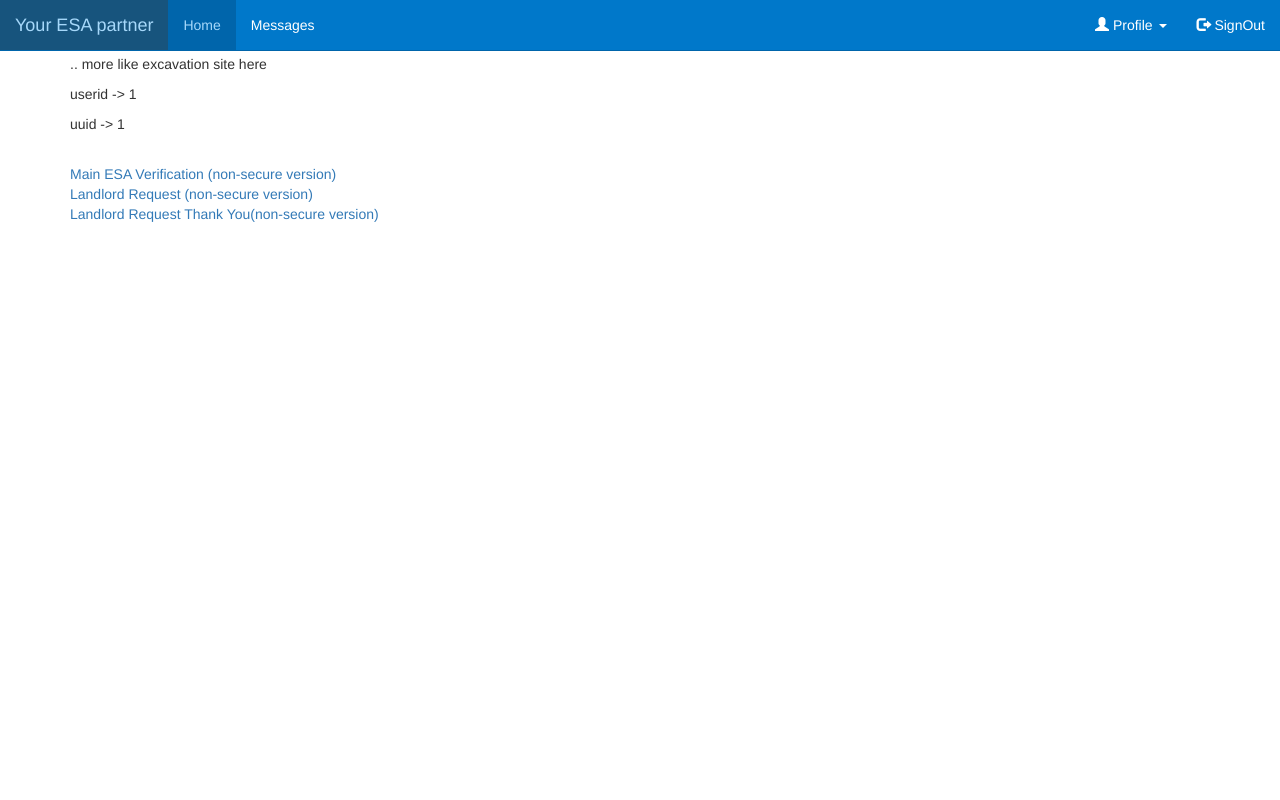
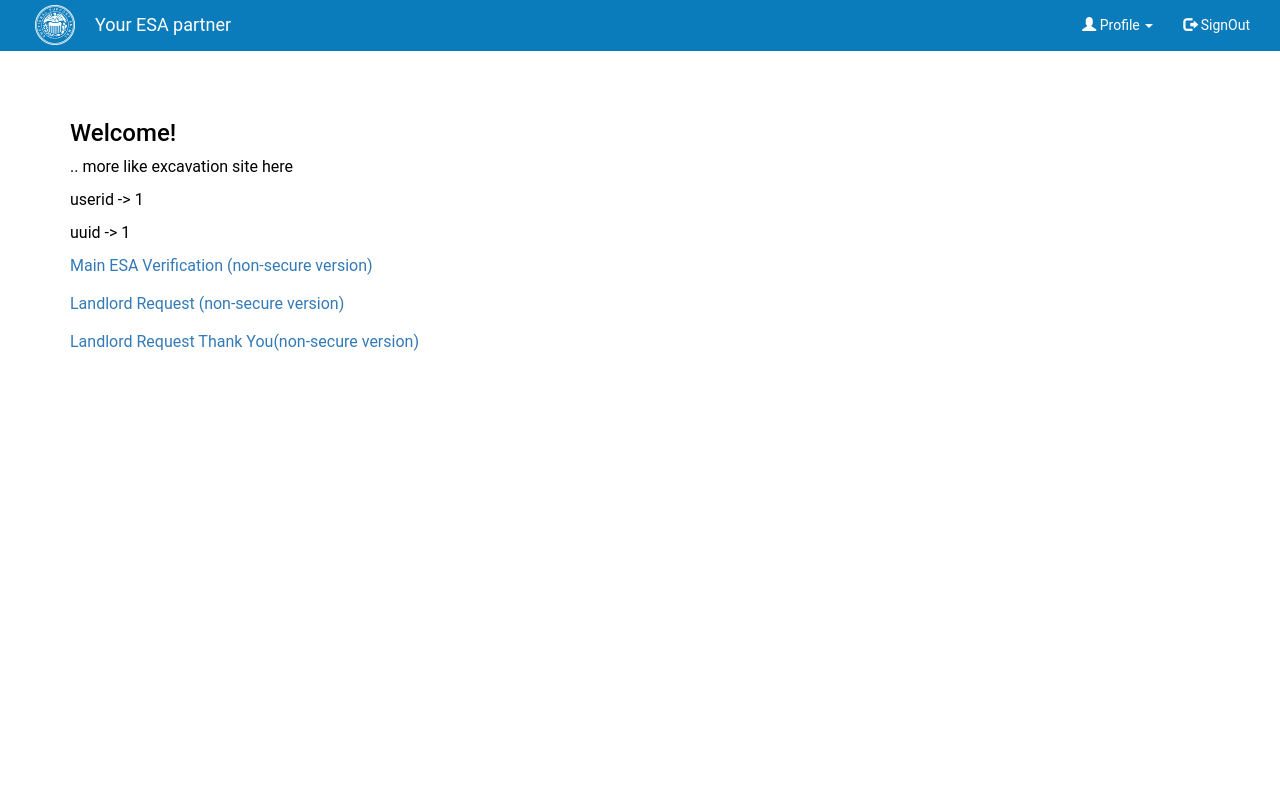
Before and after one commit to alex-code-keen/esa-verification, a PHP site: page /welcome.php in a window 1280 px wide. Run offline with PHP 8.4, Linux system fonts and the light colour scheme; the visitor is signed in with stand-in values (Sample User, id 1).

Commit message:
esaverification page and welcome page ui

```diff
--- a/css/styles.css
+++ b/css/styles.css
@@ -1,16 +1,18 @@
-
-:root{
+:root {
     --primary-color: #0b7cbb;
     --primary-color-light: rgb(60, 150, 201);
+    --color-light-blue:#edf6fa;
     --color-dark-grey: #34515e;
     --color-light-grey: #8eacbb;
     --color-dark-red: #d50000;
-    --color-light-red:#ff5131;
-    --font-condensed : 'Roboto Condensed', sans-serif;
+    --color-light-red: #ff5131;
+    --font-condensed: 'Roboto Condensed', sans-serif;
 }
+
 html {
     font-size: 14px;
 }
+
 body {
     margin: 0;
     padding: 0;
@@ -18,14 +20,19 @@ body {
     color: #fff;
     font-family: 'Roboto', sans-serif;
 }
+.bg-white{
+    background: #fff;
+}
 .form-group {
     font-family: 'Roboto', sans-serif;
-    text-align:center;
+    text-align: center;
 }
+
 .form-control .btn-default {
     background: #ebf4fa;
-    text-align:left;
+    text-align: left;
 }
+
 .heading {
     padding: 45px 0px 35px;
     font-family: 'Roboto Condensed', sans-serif;
@@ -34,6 +41,7 @@ body {
     align-items: center;
     flex-direction: column;
 }
+
 .heading-label {
     line-height: 14px;
     padding: 0px 0px 5px;
@@ -49,10 +57,10 @@ body {
     animation: fade-in 2s;
 }
 
-p {
+/* p {
     font-size: 30px;
     font-weight: 700;
-}
+} */
 
 footer {
     padding: 35px 0px 0px;
@@ -61,7 +69,6 @@ footer {
     align-items: center;
     justify-content: center;
     flex-direction: column;
-    /* padding-bottom: 40px; */
     color: #fff;
 }
 
@@ -94,70 +101,96 @@ footer {
 }
 
 @-webkit-keyframes fade-in {
-    from { opacity: 0; }
-      to { opacity: 1; }
+    from {
+        opacity: 0;
+    }
+
+    to {
+        opacity: 1;
+    }
 }
+
 @keyframes fade-in {
-    from {opacity: 0;}
-      to {opacity: 1;}
+    from {
+        opacity: 0;
+    }
+
+    to {
+        opacity: 1;
+    }
 }
 
 /** Styles ***/
-.page-container{
+.page-container {
     min-height: 90vh;
     padding: 0px 25px;
 }
-.form-wrapper{
+
+.form-wrapper {
     max-width: 400px;
     width: 100%;
     margin: 0 auto;
 }
-.form-group{
+
+.form-group {
     margin-bottom: 10px;
 }
-.form-control{
+
+.form-control {
     height: 40px;
     border: 1px solid #fff;
     border-radius: 4px;
     background-color: var(--primary-color-light);
     color: #fff;
 }
-.page-heading, .section-heading-small{
+
+.page-heading,
+.section-heading-small {
     font-family: var(--font-condensed);
     font-weight: bold;
 }
-.page-heading{
+
+.page-heading {
     font-size: 30px;
     margin: 0 0 10px 0;
 }
-.section-heading-small{
+
+.section-heading-small {
     font-size: 24px;
     margin: 0 0 20px 0;
 }
-.body-copy{
-    font-size:16px;
+
+.body-copy {
+    font-size: 16px;
     font-weight: normal;
 }
-.page-header-section{
+
+.page-header-section {
     padding: 40px 0px 25px 0px;
     text-align: center;
 }
-.page-header-section .logo{
+
+.page-header-section .logo {
     height: 120px;
     width: 120px;
 }
-.btn{
+
+.btn {
     border-radius: 0;
     transition: all .3s ease-in-out;
 }
-.btn:hover, .btn:focus{
+
+.btn:hover,
+.btn:focus {
     box-shadow: 0 4px 5px 0 rgb(0 0 0 / 14%), 0 1px 10px 0 rgb(0 0 0 / 12%), 0 2px 4px -1px rgb(0 0 0 / 30%);
 }
-.btn:focus{
+
+.btn:focus {
     border: none;
-    outline: none!important;
+    outline: none !important;
 }
-.btn-large{
+
+.btn-large {
     background-color: #fff;
     color: #000;
     border: none;
@@ -167,70 +200,172 @@ footer {
     font-size: 15px;
     font-weight: 300;
 }
-.link-primary{
+
+.link-primary {
     color: #fff;
     text-decoration: underline;
 }
-.form-control::placeholder{
+
+.form-control::placeholder {
     color: var(--color-dark-grey);
     opacity: 1;
 }
-.form-control:-ms-input-placeholder { /* Internet Explorer 10-11 */
+
+.form-control:-ms-input-placeholder {
+    /* Internet Explorer 10-11 */
     color: var(--color-dark-grey);
 }
-.form-control::-ms-input-placeholder { /* Microsoft Edge */
+
+.form-control::-ms-input-placeholder {
+    /* Microsoft Edge */
     color: var(--color-dark-grey);
 }
-.form-input-group{
+
+.form-input-group {
     margin-top: 20px;
 }
-.content-center{
+
+.content-center {
     display: flex;
-    flex-direction:column;
+    flex-direction: column;
     align-items: center;
     justify-content: center;
     max-width: 800px;
-    margin:0 auto;
+    margin: 0 auto;
 }
-.snippet{
+
+.snippet {
     display: flex;
     align-items: center;
     justify-content: center;
     flex-direction: column;
-    border:1px solid #fff;
+    border: 1px solid #fff;
     padding: 10px;
     font-size: 14px;
     max-width: 600px;
 }
-.snippet.snippet-hint{
+
+.snippet.snippet-hint {
     background: url("../img/bulb.svg") no-repeat 10px 10px;
     padding-left: 40px;
     background-size: 20px;
 }
-.snippet-error{
+
+.snippet-error {
     border-color: var(--color-light-red);
 }
-.snippet p{
+
+.snippet p {
     font-size: 14px;
-    margin-bottom:0;
+    margin-bottom: 0;
     font-weight: normal;
 }
-.snippet-heading{
+
+.snippet-heading {
     font-size: 16px;
-    margin:0 0 10px 0;
+    margin: 0 0 10px 0;
 }
-.snippet ul{
-    padding-left:30px;
+
+.snippet ul {
+    padding-left: 30px;
 }
-.m-t-30{
+
+.m-t-30 {
     margin-top: 30px;
 }
-.p-r-5{
+
+.p-r-5 {
     padding-right: 5px;
 }
-.p-r-10{
+
+.p-r-10 {
     padding-right: 10px;
 }
-.text-bold{
+
+.text-bold {
     font-weight: bold;
 }
+/** Dashboard Section **/
+.dashboard-section{
+    background: #fff;
+    color: #000;
+    font-size: 16px;
+    padding-top:100px;
+    padding-bottom: 50px;
+    min-height: 100vh;
+}
+.message-wrapper{
+    background-color: var(--color-light-blue);
+    max-width: 800px;
+    margin: 0 auto;
+    padding: 50px;
+}
+.message-wrapper a{
+   font-weight: bold;
+}
+.message-wrapper p, .message-wrapper a{
+    margin-bottom: 30px;
+    line-height: 1.6;
+}
+/** Dashboard Navbar **/
+.navbar-brand{
+    display: flex;
+    padding: 0;
+    align-items: center;
+}
+.navbar-logo-wrapper{
+    width: 50px;
+    height: 50px;
+    padding: 5px 0;
+    margin-right: 15px;
+}
+.navbar-logo{
+    object-fit: contain;
+    width: 100%;
+    height:100%;
+}
+.navbar-menu-mobile{
+    background-image: url(../img/mobile_menu_white.svg);
+    width: 20px;
+    height: 20px;
+    display: none;
+    cursor: pointer;
+}
+.dashboard-navbar{
+    background-color:var(--primary-color);
+    padding: 0 30px;
+}
+.dashboard-navbar a{
+    color: #fff;
+}
+.dashboard-navbar .navbar-nav a:hover, .dashboard-navbar .nav .open>a{
+    background-color: #fff;
+    color: var(--primary-color);
+}
+@media screen and (max-width:767px){
+    .navbar-menu-mobile{
+        display: block;
+    }
+    .navbar:after{
+        clear: none;
+    }
+    .navbar-nav{
+        display: none;
+        position: absolute;
+        right: 0;
+        background: var(--primary-color);
+        top: 44px;
+        width: 160px;
+    }
+    .dashboard-navbar{
+        display: flex;
+        align-items: center;
+    }
+    .navbar-header{
+        width: 98%;
+    }
+}
+.nav-link{
+    display: flex;
+    margin-bottom: 15px;
+}
--- /dev/null
+++ b/js/script.js
@@ -0,0 +1,4 @@
+//Navbar Toggle on Mobile View
+$(".navbar-menu-mobile").click(function(){
+    $(".navbar-nav").toggle();
+})
--- a/welcome.php
+++ b/welcome.php
@@ -23,83 +23,67 @@ if(!isset( $_SESSION["uuid"]) || $_SESSION["uuid"] !== true){
 <!DOCTYPE html>
 <html lang="en">
 <head>
+	<meta charset="utf-8">
+	<meta name="viewport" content="width=device-width, initial-scale=1, shrink-to-fit=no">
+	<link rel="shortcut icon" href="./img/favicon.png">
 	<title>Welcome</title>
-	<meta charset="utf-8">
-	<meta name="viewport" content="width=device-width, initial-scale=1">
+	<!-- Fonts -->
+	<link rel="preconnect" href="https://fonts.googleapis.com">
+	<link rel="preconnect" href="https://fonts.gstatic.com" crossorigin>
+	<link rel="stylesheet" href="https://fonts.googleapis.com/css2?family=Roboto+Condensed:ital,wght@0,400;0,700;1,700&display=swap">
+	<!-- Styles -->
+	<link rel="stylesheet" href="https://maxcdn.bootstrapcdn.com/bootstrap/3.3.7/css/bootstrap.min.css">
+	<link rel="stylesheet" type="text/css" href="./css/styles.css">
+</head>
 
-	<!-- Latest compiled and minified CSS -->
-	<link rel="stylesheet" href="https://maxcdn.bootstrapcdn.com/bootstrap/3.3.7/css/bootstrap.min.css">
-	<!-- Optional theme -->
-	<!-- link rel="stylesheet" href="https://maxcdn.bootstrapcdn.com/bootstrap/3.3.7/css/bootstrap-theme.min.css" -->
-	<!-- link rel="stylesheet" href="https://maxcdn.bootstrapcdn.com/font-awesome/4.7.0/css/font-awesome.min.css" -->
-	<!-- DataTables -->
-	<!--link rel="stylesheet" href="https://cdn.datatables.net/1.10.16/css/dataTables.bootstrap.min.css"-->
-
-	<!--link rel="stylesheet" type="text/css" href="basic.css"-->
-	<link rel="stylesheet" type="text/css" href="./css/welcome.css">
-
-	<script src="https://ajax.googleapis.com/ajax/libs/jquery/3.5.1/jquery.min.js"></script>
-	<script src="https://maxcdn.bootstrapcdn.com/bootstrap/3.3.7/js/bootstrap.min.js"></script>
-	<script src="https://cdnjs.cloudflare.com/ajax/libs/popper.js/1.16.0/umd/popper.min.js"></script>
-
-
-</head>
 <body>
-
-<nav class="navbar navbar-custom navbar-fixed-top">
-	<div class="container-fluid navbar-custom">
-		<div class="navbar-custom navbar-header">
-			<a class="navbar-custom navbar-brand" href="">Your ESA partner</a>
+	<!-- BEGIN NAVBAR -->
+	<header>
+		<nav class="navbar navbar-fixed-top dashboard-navbar">
+			<div class="navbar-header">
+				<a class="navbar-brand" href="#">
+					<div class="navbar-logo-wrapper">
+						<img src="./img/ESA_logo.PNG" class="navbar-logo" alt="ESA"/>
 					</div>
-		<ul class="nav navbar-custom navbar-nav">
-			<li class="navbar-custom active"><a href="">Home</a></li>
-			<!-- li class="navbar-custom"><a href="pets.php">Pets</a></li>
-			<li class="navbar-custom dropdown">
-				<a class="navbar-custom dropdown-toggle" data-toggle="dropdown" href="">Documents
-				<span class="caret"></span></a>
-				<ul class="dropdown-menu">
-					<li><a href="">House</a></li>
-					<li><a href="">Travel</a></li>
-					<li><a href="airline.php">Airlines</a></li>
-					<li><a href="">Custom</a></li>
-				</ul>
-			</li>
-			<li class="navbar-custom dropdown">
-				<a class="navbar-custom dropdown-toggle" data-toggle="dropdown" href="">Gallery
-				<span class="caret"></span></a>
-				<ul class="dropdown-menu">
-					<li><a href="gallery.php">View</a></li>
-					<li><a href="upload.php">Upload</a></li>
-				</ul>
-			</li-->
-			<li class="navbar-custom"><a href="">Messages</a></li>
-		</ul>
-		<ul class="nav navbar-custom navbar-nav navbar-right">
-			<li class="navbar-custom dropdown">
-				<a class="navbar-custom dropdown-toggle" data-toggle="dropdown" href="">
+					<span>Your ESA partner</span>
+				</a>
+			</div>
+			<div class="navbar-menu-mobile"></div>
+			<ul class="nav navbar-nav navbar-right">
+				<!-- <li class="active"><a href="">Home</a></li>
+				<li class=""><a href="">Messages</a></li> -->
+				<li class="dropdown">
+					<a class="dropdown-toggle" data-toggle="dropdown" href="">
 					<span class="glyphicon glyphicon-user"></span>  Profile <span class="caret"></span></a>
 					<ul class="dropdown-menu">
-					<!-- li><a href="">User info</a></li -->
 						<li><a href="reset-password.php">Reset Password</a></li>
 					</ul>
 				</li>
-			<li class="navbar-custom"><a href="logout.php"><span class="glyphicon glyphicon-log-out"></span>  SignOut</a></li>
-		</ul><br>
-	</div>
+				<li class=""><a href="logout.php"><span class="glyphicon glyphicon-log-out"></span>  SignOut</a></li>
+			</ul>
 		</nav>
+	</header>
+	<!-- END NAVBAR -->
 
+	<!-- BEGIN DASHBOARD SECTION -->
+	<section class="dashboard-section">
 		<div class="container">
-  <h3>Any welcome message header</h3>
+		<h3>Welcome!</h3>
 		<p>.. more like excavation site here</p>
 		<p><?php echo 'userid -> '.$userid; ?></p>
 		<p><?php echo 'uuid -> '.$uuid; ?></p>
-	<br>
-	<a href="index.html">Main ESA Verification (non-secure version)</a><br>
-	<a href="landlordrequest.html">Landlord Request (non-secure version)</a><br>
-	<a href="landlordrequestty.html">Landlord Request Thank You(non-secure version)</a><br>
+		<a class="nav-link" href="index.html">Main ESA Verification (non-secure version)</a>
+		<a class="nav-link" href="landlordrequest.html">Landlord Request (non-secure version)</a>
+		<a class="nav-link" href="landlordrequestty.html">Landlord Request Thank You(non-secure version)</a>
 		</div>
+	</section>
+	<!-- END DASHBOARD SECTION -->
 
-
-
+	<!-- BEGIN SCRIPTS -->
+	<script src="https://ajax.googleapis.com/ajax/libs/jquery/3.5.1/jquery.min.js"></script>
+	<script src="https://cdnjs.cloudflare.com/ajax/libs/popper.js/1.16.0/umd/popper.min.js"></script>
+	<script src="https://maxcdn.bootstrapcdn.com/bootstrap/3.3.7/js/bootstrap.min.js"></script>
+	<script src="./js/script.js"></script>
+	<!-- END SCRIPTS -->
 </body>
 </html>
```
Also changed, not shown: esaverification.php (+49 -17 lines), img/mobile_menu_white.svg (added). Lines whose indentation alone changed are shown as unchanged.
